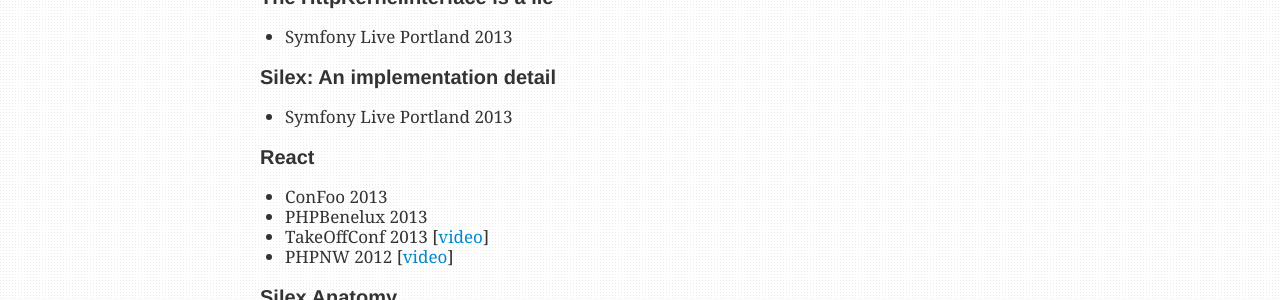
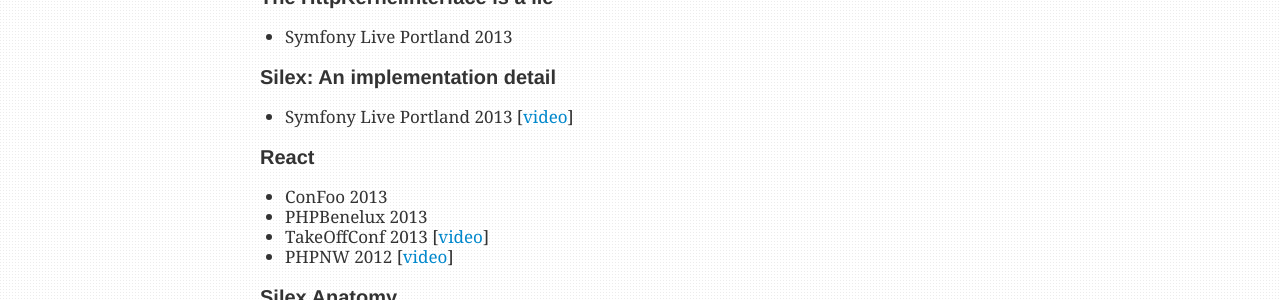
Before and after one commit to igorw/weblog, a Jekyll site: the page built from talks.md, in a window 1280 px wide. Shown: the part 308-608 px from the top of the page. Built offline with Jekyll 4.4.1, drawn with Linux system fonts in a browser that asks for light colours; Markdown is read by kramdown in place of the engine named in the settings.

Commit message:
video of silex-detail

```diff
--- a/talks.md
+++ b/talks.md
@@ -14,7 +14,7 @@
 
 ### Silex: An implementation detail
 
-* Symfony Live Portland 2013
+* Symfony Live Portland 2013 [[video](http://www.youtube.com/watch?v=bTawx0TGIj8)]
 
 ### React
 
```
